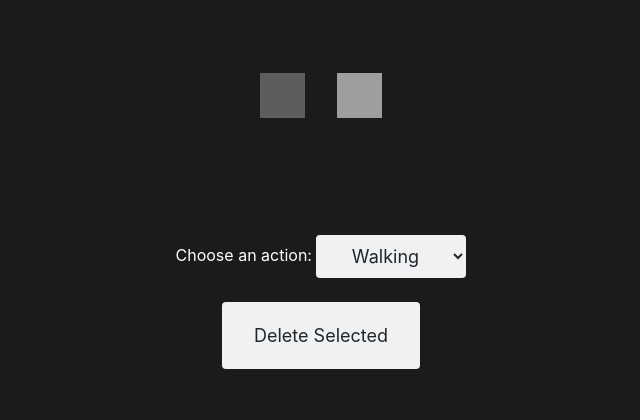
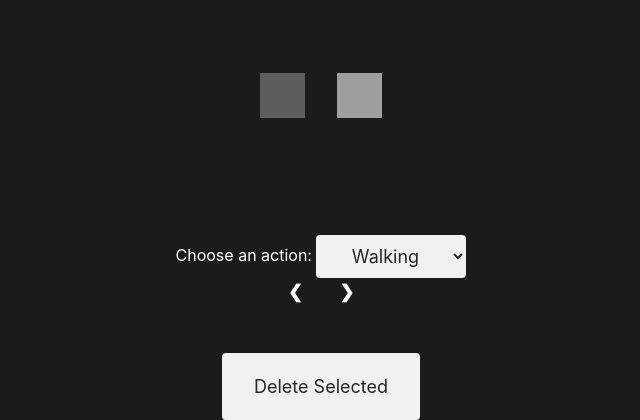
Before and after one commit to AbhikChowdhury6/handcam, a Flask app: page / in a window 1280 px wide. Shown: the part 1013-1433 px from the top of the page, without its empty margins (319-959 px from the left). Before the commit the page ends 1382 px from the top, so only its background shows below. Run offline with Flask 2, Linux system fonts and the light colour scheme; some libraries are stand-ins or nearby versions; grey boxes are pictures that could not be loaded.

Commit message:
slideshow

```diff
--- a/PythonApplication1/templates/index.html
+++ b/PythonApplication1/templates/index.html
@@ -201,6 +201,113 @@
             height: 45px;
         }
 
+        * {
+            box-sizing: border-box
+        }
+
+        /* Slideshow container */
+        .slideshow-container {
+            max-width: 1000px;
+            position: relative;
+            margin: auto;
+        }
+
+        /* Hide the images by default */
+        .mySlides {
+            display: none;
+        }
+
+        /* Next & previous buttons */
+        .prev, .next {
+            cursor: pointer;
+            position: relative;
+            top: 50%;
+            width: auto;
+            margin-top: -22px;
+            padding: 16px;
+            color: white;
+            font-weight: bold;
+            font-size: 18px;
+            transition: 0.6s ease;
+            border-radius: 0 3px 3px 0;
+            user-select: none;
+        }
+
+        /* Position the "next button" to the right */
+        .next {
+            right: 0;
+            border-radius: 3px 0 0 3px;
+        }
+
+            /* On hover, add a black background color with a little bit see-through */
+            .prev:hover, .next:hover {
+                background-color: rgba(0,0,0,0.8);
+            }
+
+        /* Caption text */
+        .text {
+            color: #f2f2f2;
+            font-size: 15px;
+            padding: 8px 12px;
+            position: absolute;
+            bottom: 8px;
+            width: 100%;
+            text-align: center;
+        }
+
+        /* Number text (1/3 etc) */
+        .numbertext {
+            color: #f2f2f2;
+            font-size: 12px;
+            padding: 8px 12px;
+            position: absolute;
+            top: 0;
+        }
+
+        /* The dots/bullets/indicators */
+        .dot {
+            cursor: pointer;
+            height: 15px;
+            width: 15px;
+            margin: 0 2px;
+            background-color: #bbb;
+            border-radius: 50%;
+            display: inline-block;
+            transition: background-color 0.6s ease;
+        }
+
+            .active, .dot:hover {
+                background-color: #717171;
+            }
+
+        /* Fading animation */
+        .fade {
+            -webkit-animation-name: fade;
+            -webkit-animation-duration: 1.5s;
+            animation-name: fade;
+            animation-duration: 1.5s;
+        }
+
+        @-webkit-keyframes fade {
+            from {
+                opacity: .4
+            }
+
+            to {
+                opacity: 1
+            }
+        }
+
+        @keyframes fade {
+            from {
+                opacity: .4
+            }
+
+            to {
+                opacity: 1
+            }
+        }
+
         /* GENERAL MEDIA QUERIES
         –––––––––––––––––––––––––––––––––––––––––––––––––– */
         @media screen and (max-width: 599px) {
@@ -379,11 +486,37 @@
         </select>
 
         <form method="POST" action="/">
-            <div class="row">
-                <!-- imagedata is array images -->
+            <div class="slideshow-container">
+
+                <!-- Full-width images with number and caption text -->
                 {% for imagedata in imagedata %}
 
-                <!-- col-md-_ gives different view on website for images -->
+                <div class="mySlides fade">
+                    <div class="numbertext">{{loop.index}} / {{loop.length}}</div>
+                    <img src="{{imagedata}}" style="width:100%">
+                    <!--<div class="text">Caption Text</div>-->
+                </div>
+                {% endfor %}
+
+                <!-- Next and previous buttons -->
+                <a class="prev" onclick="plusSlides(-1)">&#10094;</a>
+                <a class="next" onclick="plusSlides(1)">&#10095;</a>
+            </div>
+            <br />
+
+            <!-- The dots/circles -->
+
+            <div style="text-align:center">
+                {% for imagedata in imagedata %}
+                <span class="dot" onclick="currentSlide({{loop.index}})"></span>
+                {% endfor %}
+            </div>
+            <!--
+                        <div class="row">
+                            <!-- imagedata is array images
+                    {% for imagedata in imagedata %}
+
+                    <!-- col-md-_ gives different view on website for images
                     <div class="col-md-1 nopad">
                         <label class="image-checkbox">
                             <input type="checkbox" name="images" value="{{imagedata}}" id="id3" />
@@ -395,13 +528,14 @@
                     {% endfor %}
 
             </div>
+            -->
             <br />
             <div class="btn">
                 <input type="submit" name="delete" value="Delete Selected" class="btn">
             </div>
             <br />
+        </form>
     </div>
-    </form>
 
     <div class="modal fade" id="play-video-1">
         <div class="modal-dialog modal-dialog-centered" role="document">
@@ -608,4 +742,46 @@
         alert(" Point3: " + duration3);
     }
 </script>
+
+<script>
+    var slideIndex = 0;
+    showSlides();
+
+    // Next/previous controls
+    function plusSlides(n) {
+        showSlides(slideIndex += n);
+    }
+
+    // Thumbnail image controls
+    function currentSlide(n) {
+        showSlides(slideIndex = n);
+    }
+
+    function showSlides(n) {
+        var i;
+        var slides = document.getElementsByClassName("mySlides");
+        var dots = document.getElementsByClassName("dot");
+        if (n > slides.length) { slideIndex = 1 }
+        if (n < 1) { slideIndex = slides.length }
+        for (i = 0; i < slides.length; i++) {
+            slides[i].style.display = "none";
+        }
+        for (i = 0; i < dots.length; i++) {
+            dots[i].className = dots[i].className.replace(" active", "");
+        }
+        slides[slideIndex - 1].style.display = "block";
+        dots[slideIndex - 1].className += " active";
+    }
+    function showSlides() {
+        var i;
+        var slides = document.getElementsByClassName("mySlides");
+        for (i = 0; i < slides.length; i++) {
+            slides[i].style.display = "none";
+        }
+        slideIndex++;
+        if (slideIndex > slides.length) { slideIndex = 1 }
+        slides[slideIndex - 1].style.display = "block";
+        setTimeout(showSlides, 50); // Change image every 2 seconds
+    }
+</script>
 </html>
```
Lines whose indentation alone changed are shown as unchanged.
